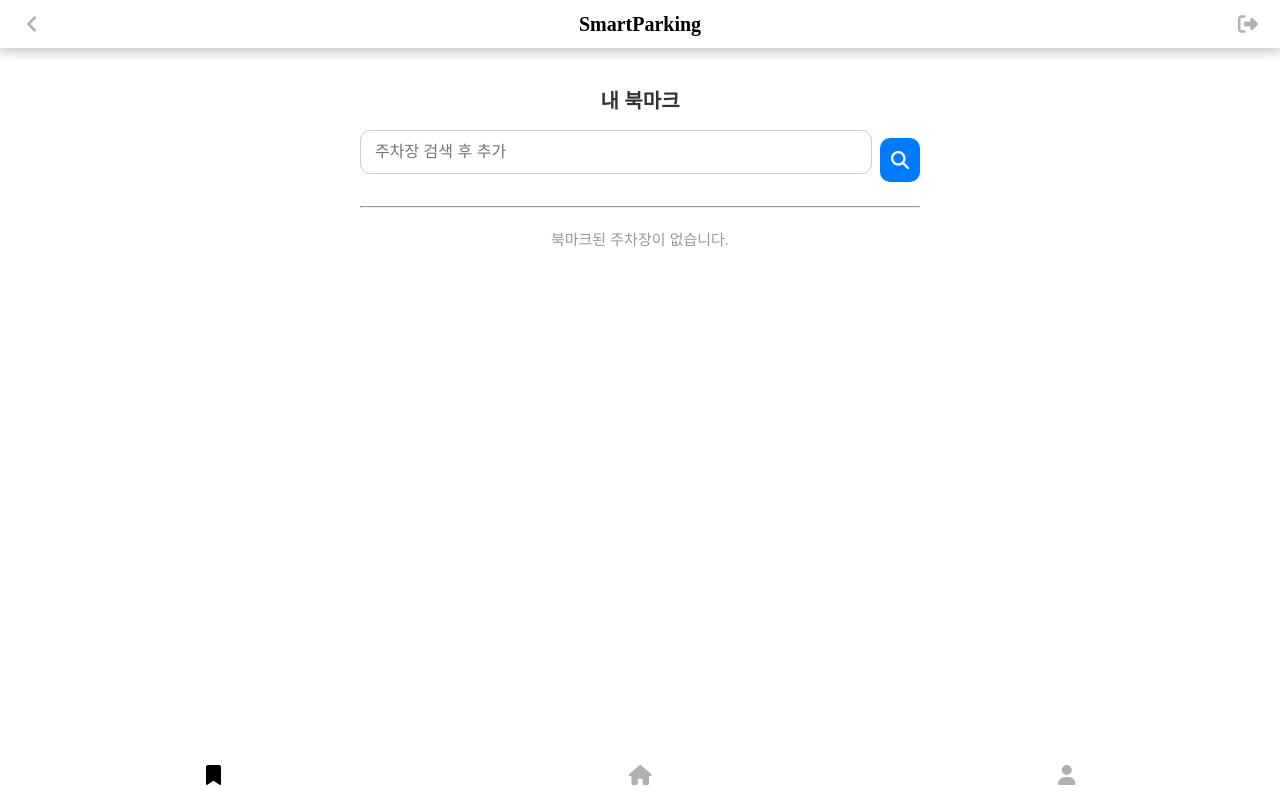
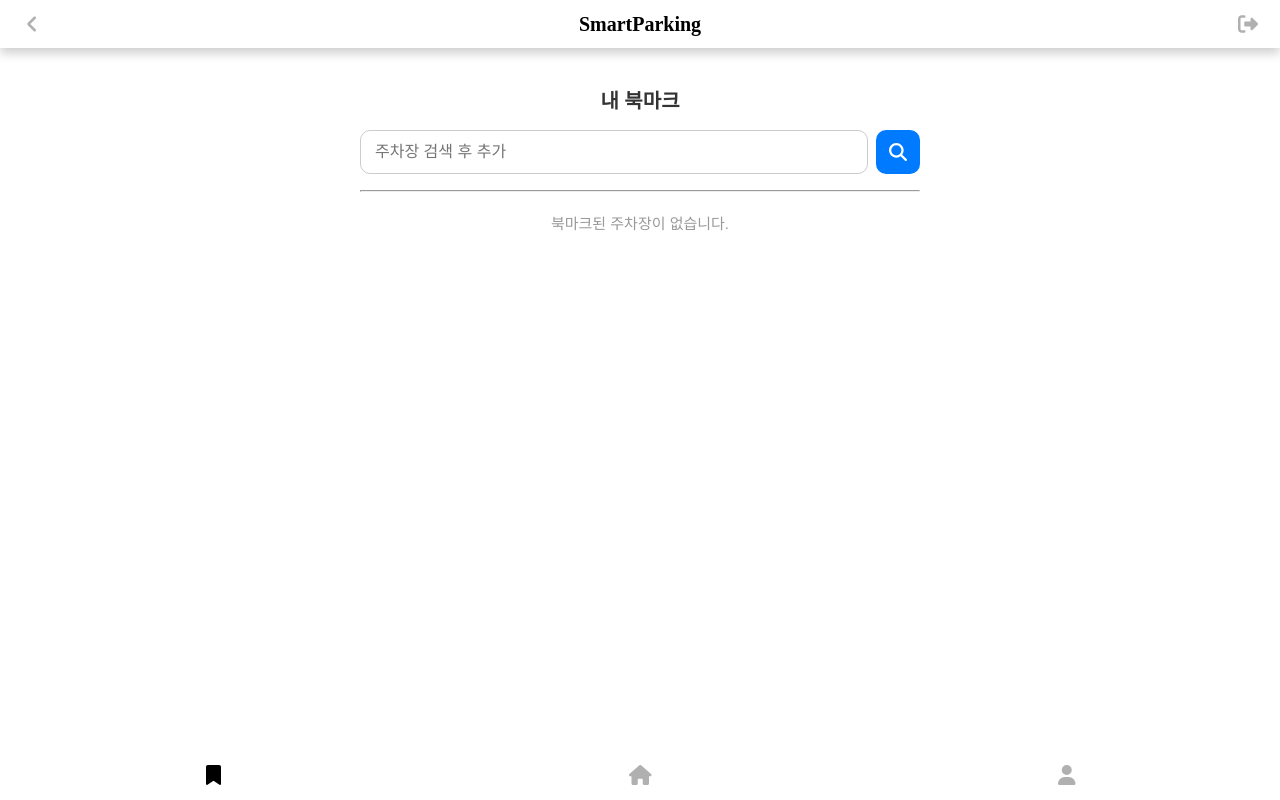
Before and after one commit to ahffkrmsidQKffl/Jongp, a React (Vite) app in the folder frontend/: page /#/bookmarks in a window 1280 px wide. Built offline with nearby package versions, Linux system fonts and the light colour scheme.

Commit message:
북마크 검색창이 살짝 삐뚤어서 확인해보니 search-input css가 두개 존재해서 하나는 주석처리했습니다

```diff
--- a/frontend/src/pages/BookmarkList.css
+++ b/frontend/src/pages/BookmarkList.css
@@ -22,7 +22,7 @@
 }
 
 /* 검색창 */
-.search-input {
+/* .search-input {
   width: 100%;
   padding: 10px 14px;
   margin-bottom: 16px;
@@ -30,7 +30,7 @@
   border-radius: 10px;
   font-size: 15px;
   box-sizing: border-box;
-}
+} */
 
 /* 검색 결과 목록 */
 .search-results {
```
